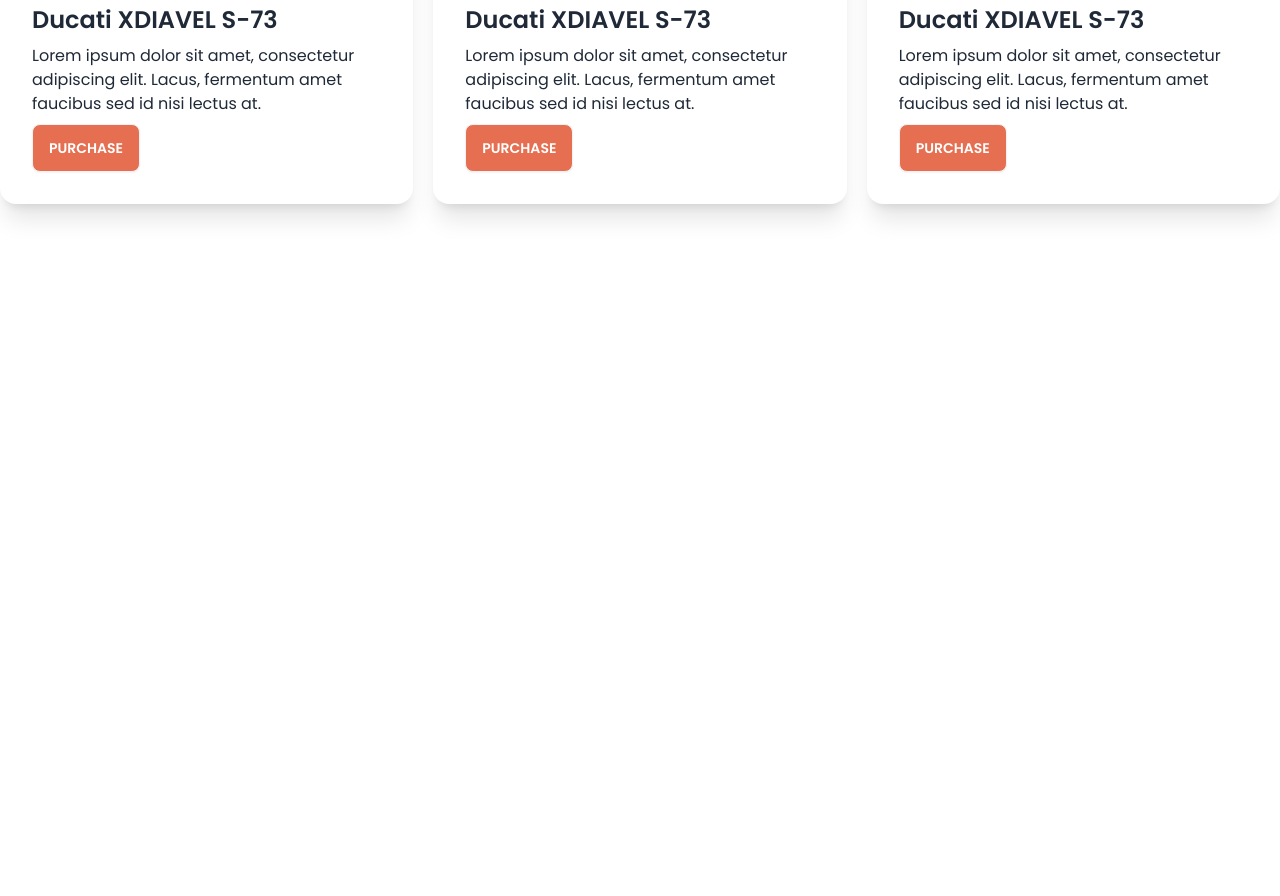
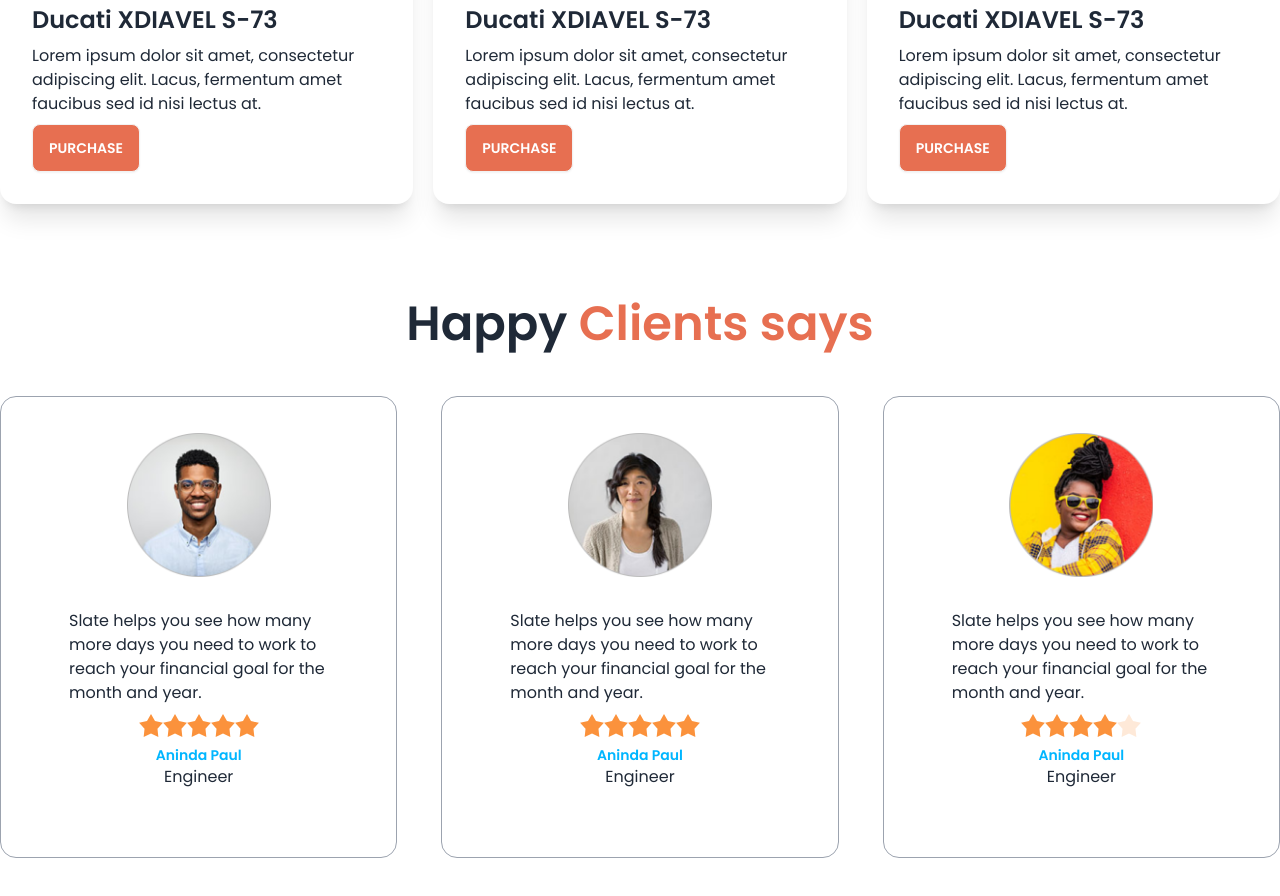
Before and after one commit to Aninda-Joy/Biker-Zone, a plain HTML site: page index.html in a window 1280 px wide. Shown: the part 1094-1990 px from the top of the page. Before the commit the page ends 1394 px from the top, so only its background shows below. Drawn offline with nearby package versions, Linux system fonts and the light colour scheme.

Commit message:
client section added

```diff
--- a/index.html
+++ b/index.html
@@ -193,7 +193,78 @@
             </div>
 
         </section>
+          <!-- happy clients section -->
+          <section class="my-24">
+            <h3 class="text-5xl font-semibold text-center mb-12">Happy <span class="text-bike-primary">Clients says</span></h3>
+            <div class="grid grid-cols-1 lg:grid-cols-3 gap-11">
+
+                <!-- first client -->
+                <div class="card bg-base-100 p-9 border border-gray-400">
+                    <figure><img class="w-36" src="images/others/user-1.png" alt="Shoes" /></figure>
+                    <div class="card-body">
+                      <p>Slate helps you see how
+                        many more days you need
+                        to work to reach your financial
+                        goal for the month and year.</p>
+                        <div class="rating justify-center">
+                            <input type="radio" name="rating-2" class="mask mask-star-2 bg-orange-400" />
+                            <input type="radio" name="rating-2" class="mask mask-star-2 bg-orange-400" />
+                            <input type="radio" name="rating-2" class="mask mask-star-2 bg-orange-400" />
+                            <input type="radio" name="rating-2" class="mask mask-star-2 bg-orange-400" checked />
+                            <input type="radio" name="rating-2" class="mask mask-star-2 bg-orange-400" />
+                          </div>
+                      <div class="text-center">
+                        <h4 class="text-sm font-semibold text-info">Aninda Paul</h4>
+                        <p>Engineer</p>
+                      </div>
+                    </div>
+                  </div>
+                   <!-- second client -->
+                <div class="card bg-base-100 p-9 border border-gray-400">
+                    <figure><img class="w-36" src="images/others/user-2.png" alt="Shoes" /></figure>
+                    <div class="card-body">
+                      <p>Slate helps you see how
+                        many more days you need
+                        to work to reach your financial
+                        goal for the month and year.</p>
+                        <div class="rating justify-center">
+                            <input type="radio" name="rating-2" class="mask mask-star-2 bg-orange-400" />
+                            <input type="radio" name="rating-2" class="mask mask-star-2 bg-orange-400" />
+                            <input type="radio" name="rating-2" class="mask mask-star-2 bg-orange-400" />
+                            <input type="radio" name="rating-2" class="mask mask-star-2 bg-orange-400" checked />
+                            <input type="radio" name="rating-2" class="mask mask-star-2 bg-orange-400" />
+                          </div>
+                      <div class="text-center">
+                        <h4 class="text-sm font-semibold text-info">Aninda Paul</h4>
+                        <p>Engineer</p>
+                      </div>
+                    </div>
+                  </div>
+                  <!-- third client -->
+                <div class="card bg-base-100 p-9 border border-gray-400">
+                    <figure><img class="w-36" src="images/others/user-3.png" alt="Shoes" /></figure>
+                    <div class="card-body">
+                      <p>Slate helps you see how
+                        many more days you need
+                        to work to reach your financial
+                        goal for the month and year.</p>
+                        <div class="rating justify-center">
+                            <input type="radio" name="rating-2" class="mask mask-star-2 bg-orange-400" />
+                            <input type="radio" name="rating-2" class="mask mask-star-2 bg-orange-400" />
+                            <input type="radio" name="rating-2" class="mask mask-star-2 bg-orange-400" />
+                            <input type="radio" name="rating-2" class="mask mask-star-2 bg-orange-400" checked />
+                            <input type="radio" name="rating-2" class="mask mask-star-2 bg-orange-400" />
+                          </div>
+                      <div class="text-center">
+                        <h4 class="text-sm font-semibold text-info">Aninda Paul</h4>
+                        <p>Engineer</p>
+                      </div>
+                    </div>
+                  </div>
+            </div>
+          </section>
     </main>
+
     <footer>
 
     </footer>
```
